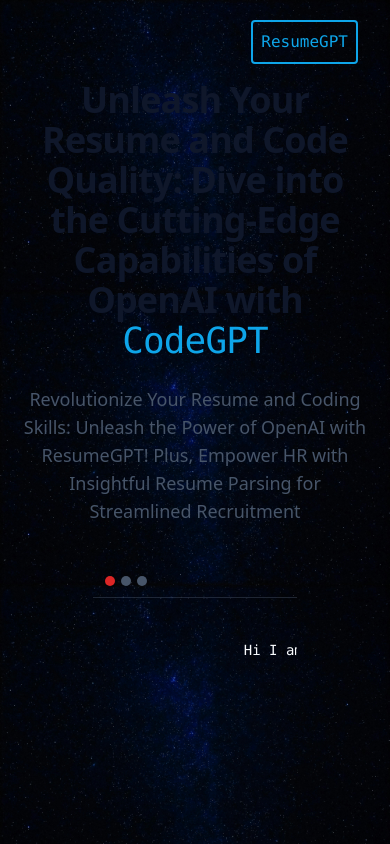
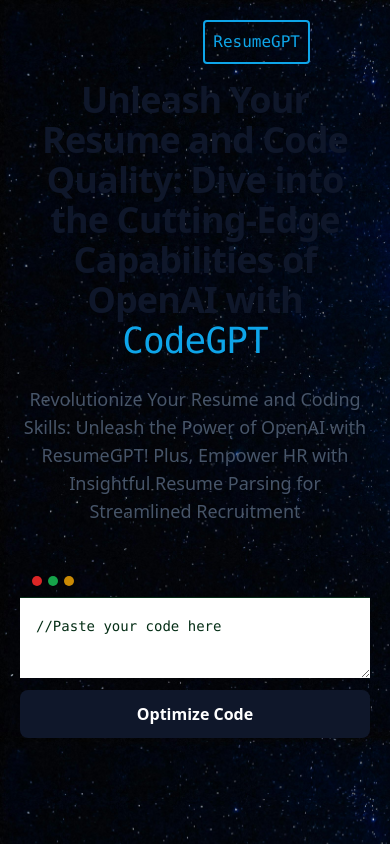
Before and after one commit to vj015/resumeanalyzer, a Nuxt app: page / in a window 390 px wide. Both pictures are taken after a click on the button "CodeGPT". Built offline with nearby package versions, Linux system fonts and the light colour scheme.

Commit message:
added code text area

```diff
--- a/app.vue
+++ b/app.vue
@@ -1,6 +1,6 @@
 <template>
-  <div class="relative">
-    <div class="absolute top-0 right-0">
+  <div>
+    <div class="fixed top-0 sm:right-0 right-12">
       <button
         class="font-mono font-medium text-sky-500 dark:text-sky-400 border-sky-500 border-2 rounded mt-5 mr-8 p-2"
         @click="enablecodeGPT()"
@@ -8,10 +8,7 @@
         {{ resumeGPT ? `CodeGPT` : `ResumeGPT` }}
       </button>
     </div>
-    <NuxtPage
-      :resumeGPT="resumeGPT"
-      class="absolute top-0"
-    />
+    <NuxtPage :resumeGPT="resumeGPT" />
   </div>
 </template>
 <script>
--- a/components/codeInput.vue
+++ b/components/codeInput.vue
@@ -1,22 +1,34 @@
 <template>
   <div class="relative w-full flex flex-col">
-    <div class="flex-none border-b border-slate-500/30">
+    <div class="flex-none border-b border-green-950">
       <div class="flex items-center h-8 space-x-1.5 px-3">
         <div class="w-2.5 h-2.5 bg-red-600 rounded-full"></div>
-        <div class="w-2.5 h-2.5 bg-slate-600 rounded-full"></div>
-        <div class="w-2.5 h-2.5 bg-slate-600 rounded-full"></div>
+        <div class="w-2.5 h-2.5 bg-green-600 rounded-full"></div>
+        <div class="w-2.5 h-2.5 bg-yellow-600 rounded-full"></div>
       </div>
     </div>
-    <div class="relative min-h-0 flex-auto flex flex-col">
+    <div class="relative min-h-0 flex-auto flex flex-col mb-3">
       <div class="w-full flex-auto flex min-h-0 overflow-auto">
         <div class="w-full relative flex-auto">
           <pre class="flex min-h-full text-sm leading-6">
-              <code class="flex-auto relative block text-slate-50 pt-4 pb-4 px-4 overflow-auto">
-                {{ "Hi I am a" }}
-              </code>
+              <textarea class="flex-auto relative block text-green-950 pt-4 pb-4 px-4 overflow-auto" :value="val" />
             </pre>
         </div>
       </div>
     </div>
   </div>
+  <button
+    class="bg-slate-900 hover:bg-slate-700 focus:outline-none focus:ring-2 focus:ring-slate-400 focus:ring-offset-2 focus:ring-offset-slate-50 text-white font-semibold h-12 px-6 rounded-lg w-full flex items-center justify-center dark:bg-sky-500 dark:highlight-white/20 dark:hover:bg-sky-400"
+  >
+    {{ "Optimize Code" }}
+  </button>
 </template>
+<script>
+export default {
+  data() {
+    return {
+      val: "//Paste your code here",
+    };
+  },
+};
+</script>
--- a/pages/index.vue
+++ b/pages/index.vue
@@ -18,7 +18,7 @@
       }}
     </p>
 
-    <div class="mt-10 w-7/12 m-auto">
+    <div class="mt-10 w-full md:w-7/12 m-auto">
       <resumeInput v-if="resumeGPT" />
       <codeInput v-else />
     </div>
@@ -27,13 +27,5 @@
 <script>
 export default {
   props: ["resumeGPT"],
-  mounted() {
-    console.log(this.resumeGPT);
-  },
-  watch: {
-    resumeGPT(newValue) {
-      console.log("new Value is ", newValue);
-    },
-  },
 };
 </script>
```
